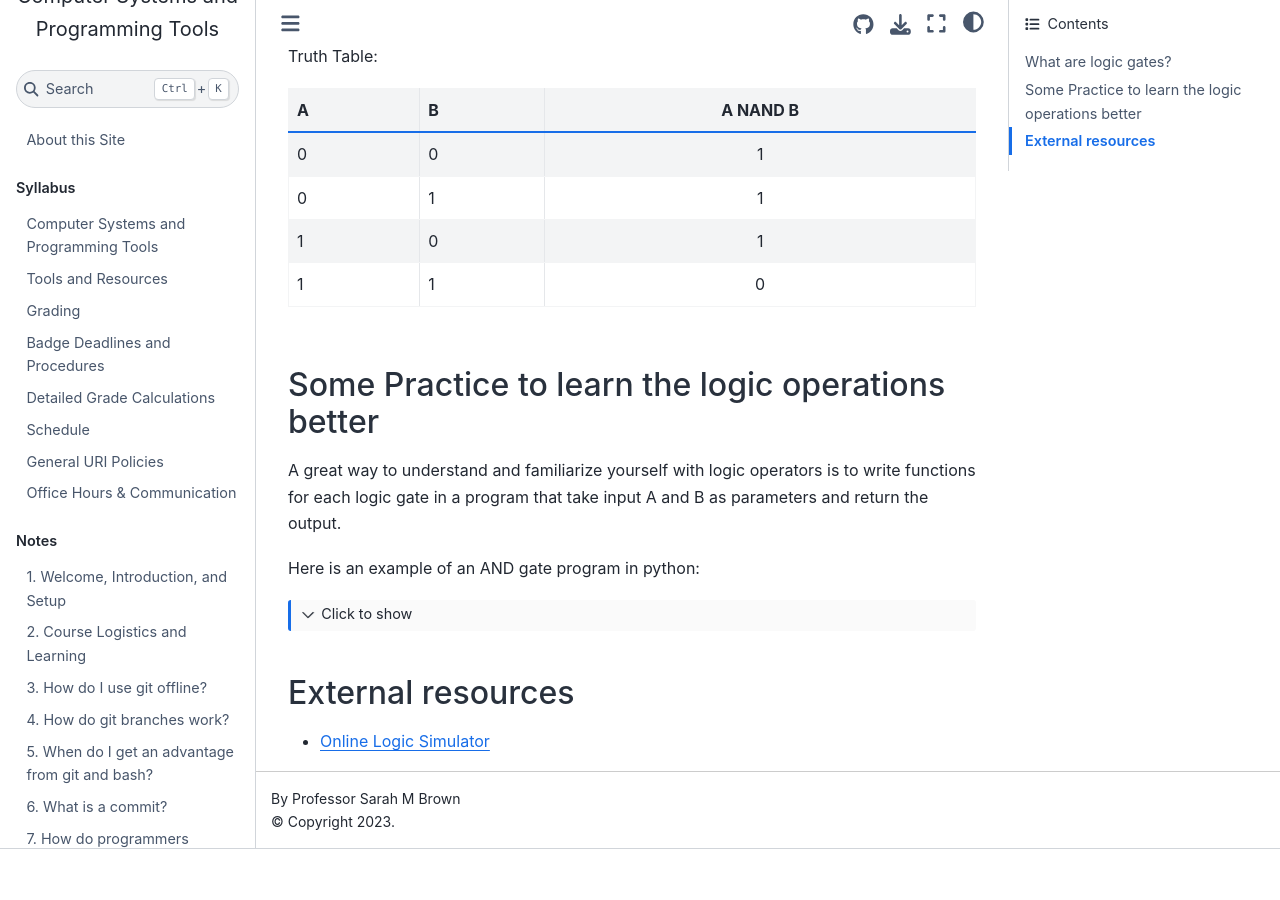
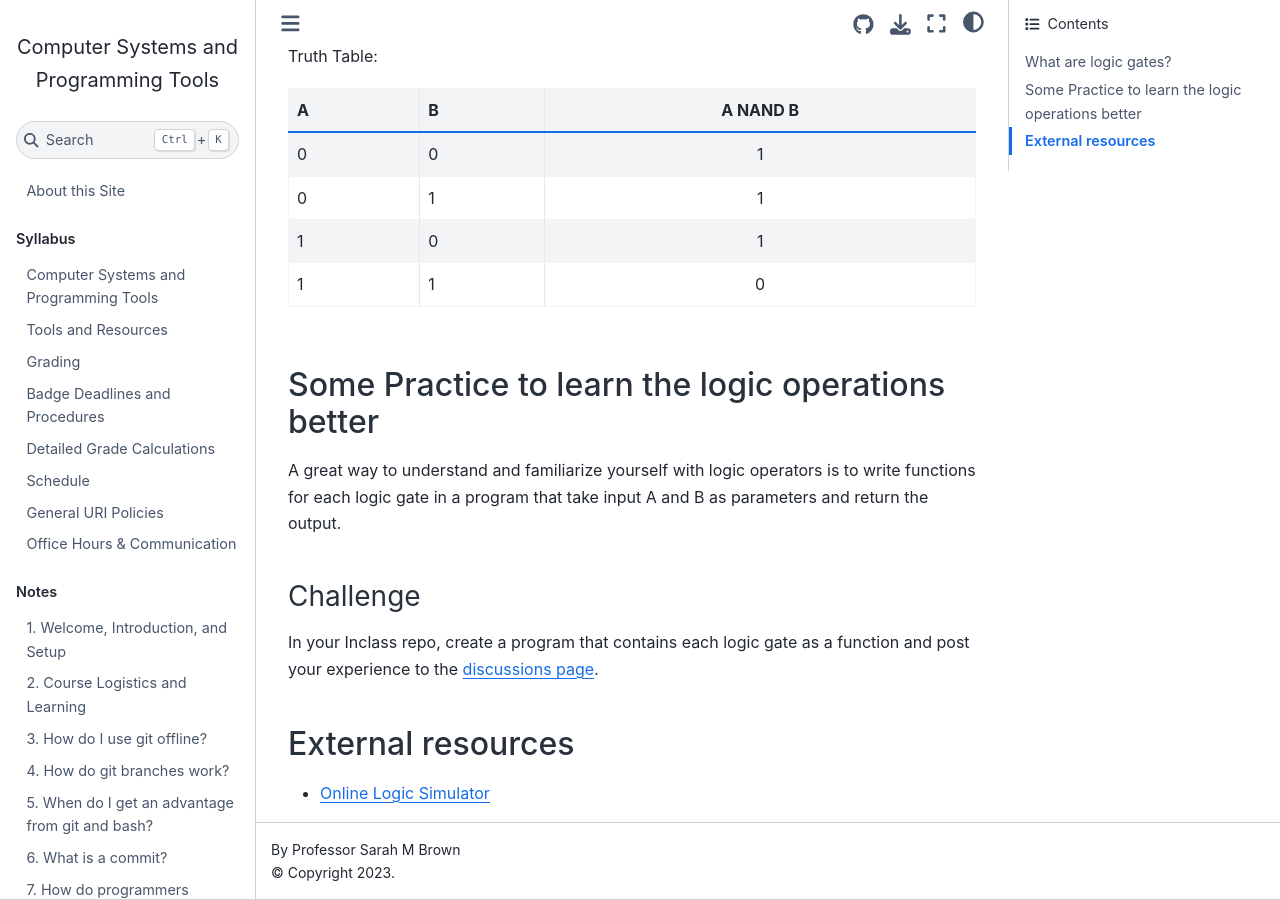
Before and after one commit to introcompsys/fall2023, a Jupyter Book: the page built from resources/understanding-logic-gates.md, in a window 1280 px wide and 900 px high, scrolled down 1961 px. Built offline with Jupyter Book 1.0.4 settings and Sphinx 7.4.7 and the Sphinx Book theme 1.1.4, drawn with Linux system fonts in a browser that asks for light colours; pages that are not in the unit, such as notebooks, are missing from menus; before the commit the page ends 2810 px from its top, so only the background shows below that.

Commit message:
Added resources/understanding-logic-gates.md

````diff
--- a/resources/understanding-logic-gates.md
+++ b/resources/understanding-logic-gates.md
@@ -62,20 +62,9 @@ Truth Table:
 
 A great way to understand and familiarize yourself with logic operators is to write functions for each logic gate in a program that take input A and B as parameters and return the output.
 
-Here is an example of an AND gate program in python:
+#### Challenge
 
-```{toggle}
-
-def andgate(inputA, inputB) -> list:
-    output = []
-    for i in range(0,4):
-        if(inputA[i] == 1 && inputB[i] == 1):
-            output[i] == 1
-        elif(inputA[i] != 1):
-            output[i] == 0
-    return output
-
-```
+In your Inclass repo, create a program that contains each logic gate as a function and post your experience to the [discussions page](https://github.com/introcompsys/discussion-fa23-community/discussions).
 
 ## External resources
 
````
